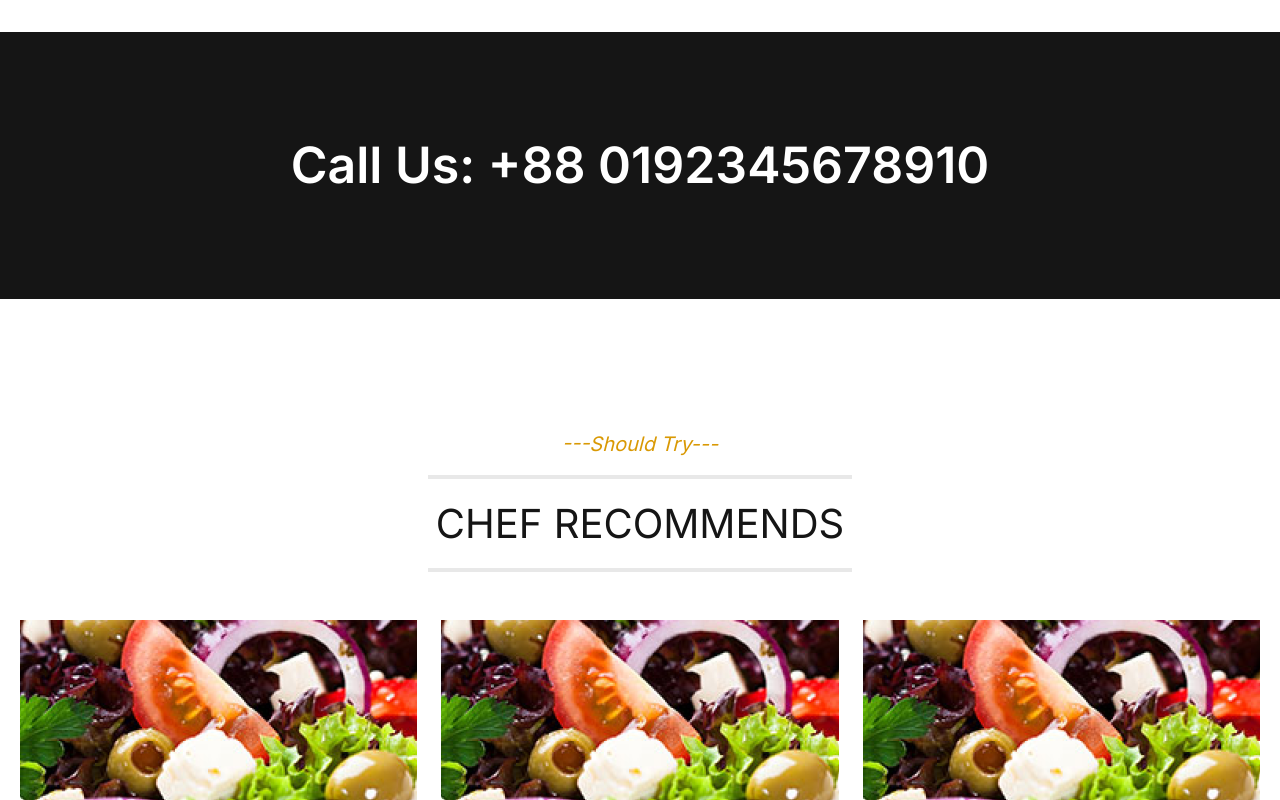
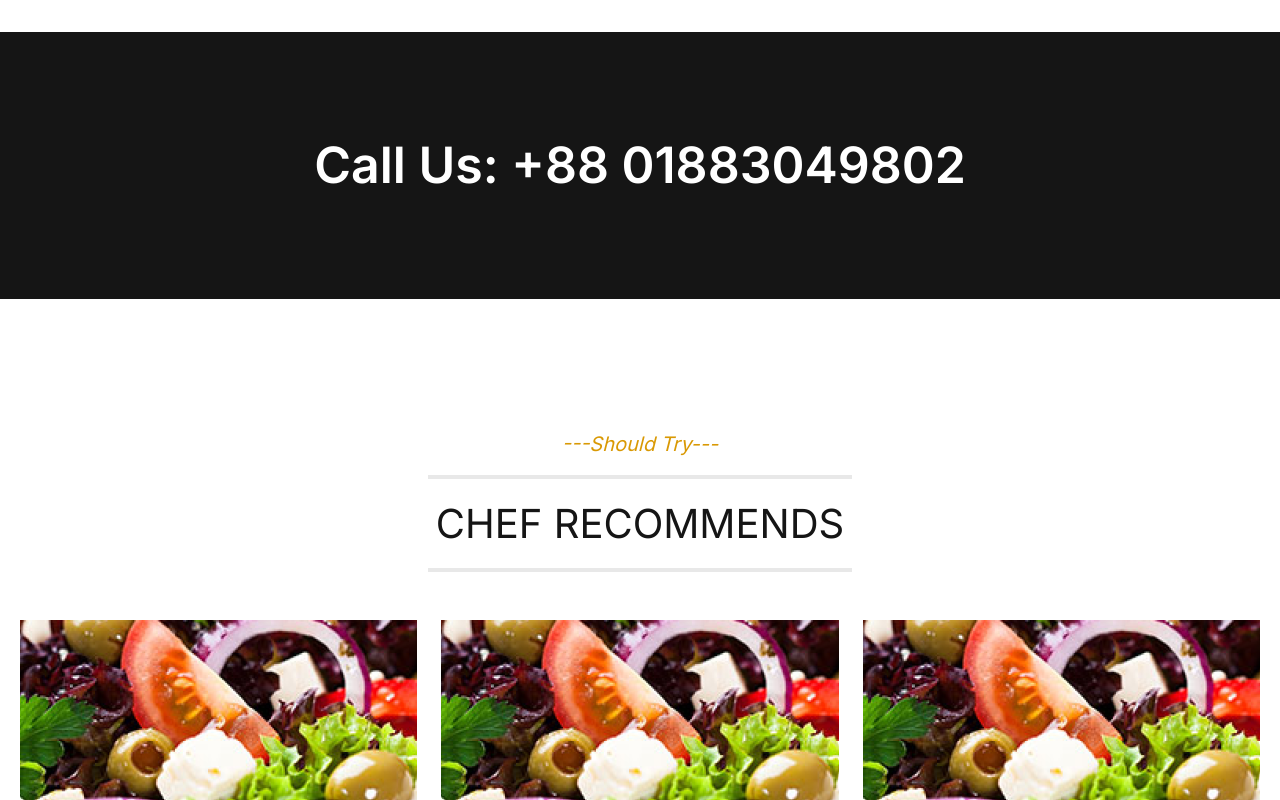
Before and after one commit to Emoncr/Bistro-Boss, a Next.js app: page / in a window 1280 px wide. Shown: the part 3100-3900 px from the top of the page. Built offline with nearby package versions, Linux system fonts and the light colour scheme.

Commit message:
ADD- Updated url

```diff
--- a/src/Components/CallUs.jsx
+++ b/src/Components/CallUs.jsx
@@ -4,7 +4,7 @@ const CallUs = () => {
   return (
     <section>
       <div className="container bg-brandDark py-24">
-        <p className='text-xl sm:text-3xl lg:text-[50px] font-semibold text-center font-inter text-white '>Call Us: +88 0192345678910</p>
+        <p className='text-xl sm:text-3xl lg:text-[50px] font-semibold text-center font-inter text-white '>Call Us: +88 01883049802</p>
       </div>
     </section>
   )
--- a/src/Components/SiteFooter.jsx
+++ b/src/Components/SiteFooter.jsx
@@ -1,6 +1,7 @@
 "use client"
+import Link from 'next/link';
 import { usePathname } from 'next/navigation';
-import { BsInstagram, BsTwitter } from 'react-icons/bs'
+import { BsInstagram, BsLinkedin, BsTwitter } from 'react-icons/bs'
 import { FaFacebookF } from "react-icons/fa";
 
 
@@ -31,9 +32,9 @@ const SiteFooter = () => {
                                     <h5 className='text-white text-center font-inter text-2xl sm:text-[32px] font-medium'>Follow US</h5>
                                     <p className='mt-3 sm:mt-6 text-white font-inter font-medium text-base sm:text-xl leading-9'>Join us on social media</p>
                                     <p className='flex items-center  justify-center mt-3 sm:mt-6 text-white text-3xl gap-8 leading-9'>
-                                        <FaFacebookF />
-                                        <BsInstagram />
-                                        <BsTwitter />
+                                        <Link target='blank' href={"https://www.facebook.com/biplobhasan.emon"}><FaFacebookF /></Link>
+                                        <Link target='blank' href={"https://www.linkedin.com/in/biplob-hasan-emon"}><BsLinkedin /></Link>
+                                        <Link  target="blank" href={"https://twitter.com/_Emon_dev"}><BsTwitter /></Link>
                                     </p>
                                 </div>
                             </div>
```
